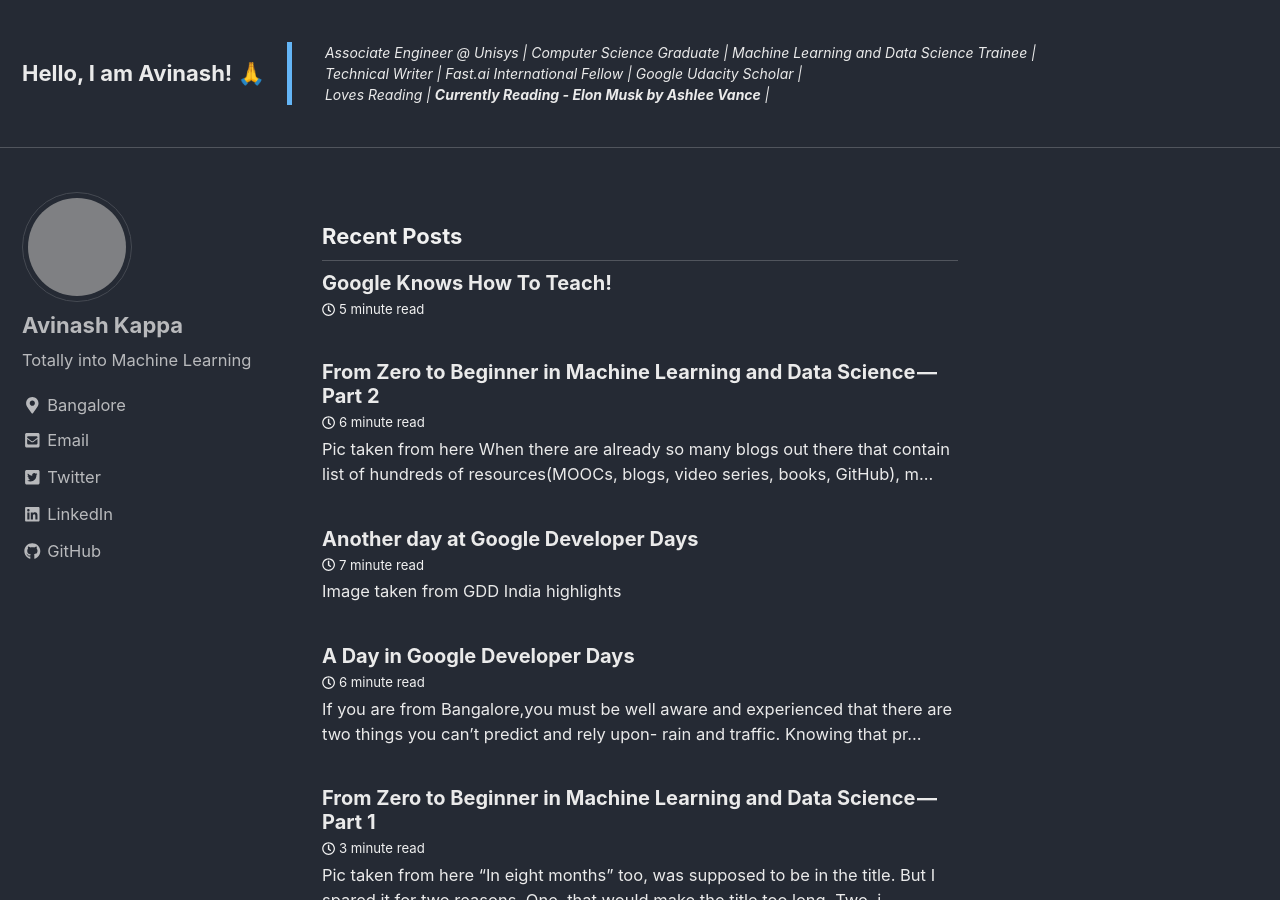
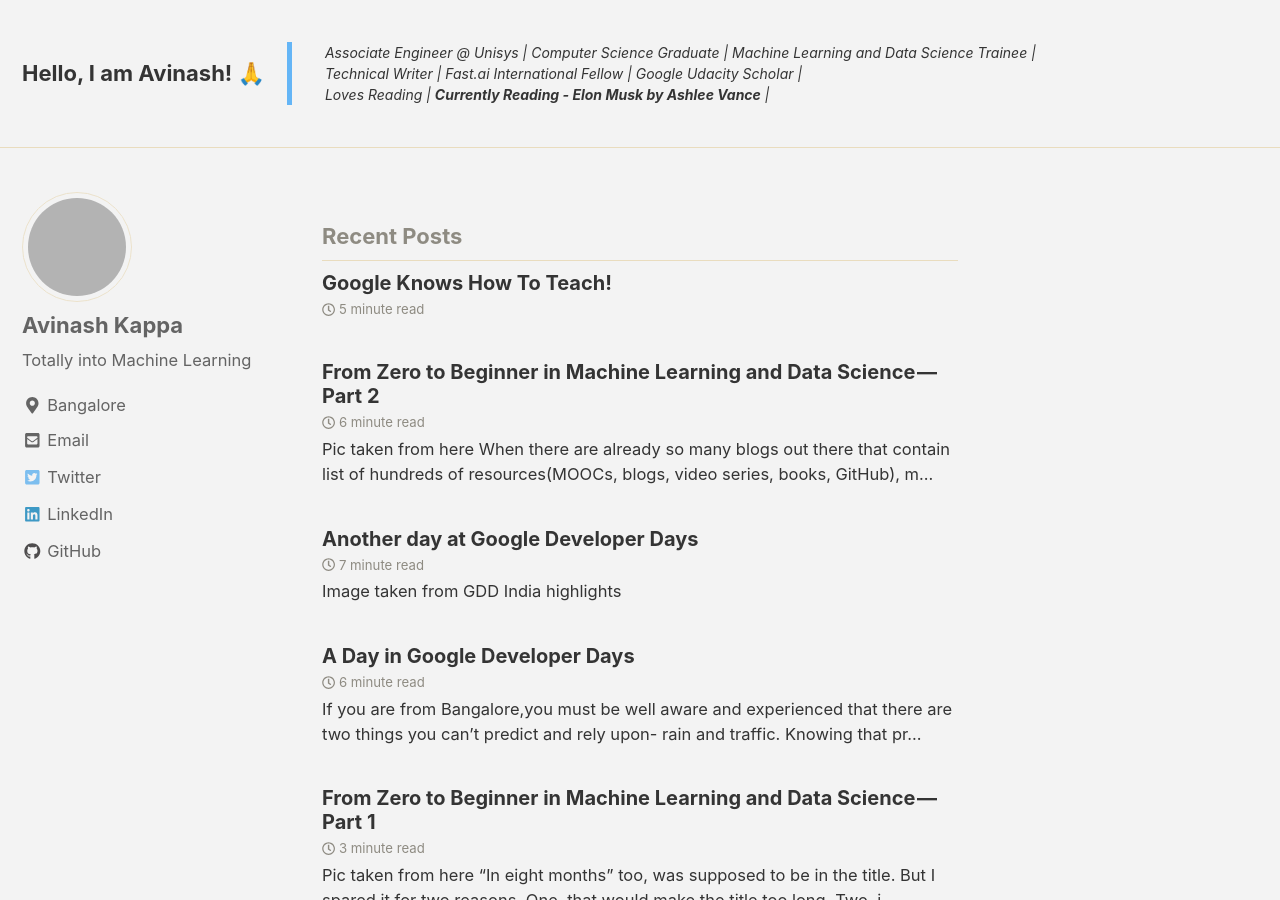
Before and after one commit to theimgclist/theimgclist.github.io, a Jekyll site: the page built from index.html, in a window 1280 px wide and 900 px high. Built offline with Jekyll 4.4.1, drawn with Linux system fonts in a browser that asks for light colours; nearby versions of some CDN libraries; the list of posts is cut into pages by our own code; grey boxes are pictures that could not be loaded.

Commit message:
Changed theme from dark to dirt

```diff
--- a/_config.yml
+++ b/_config.yml
@@ -5,7 +5,7 @@
 # For technical reasons, this file is *NOT* reloaded automatically when you use
 # `jekyll serve`. If you change this file, please restart the server process.
 
-minimal_mistakes_skin    : "dark" # "air" "default" # "air", "aqua", "contrast", "dark", "dirt", "neon", "mint", "plum", "sunrise"
+minimal_mistakes_skin    : "dirt" # "air" "default" "dark" "air", "aqua", "contrast", "dark", "dirt", "neon", "mint", "plum", "sunrise"
 
 # Site Settings
 locale                   : "en-US"
```
